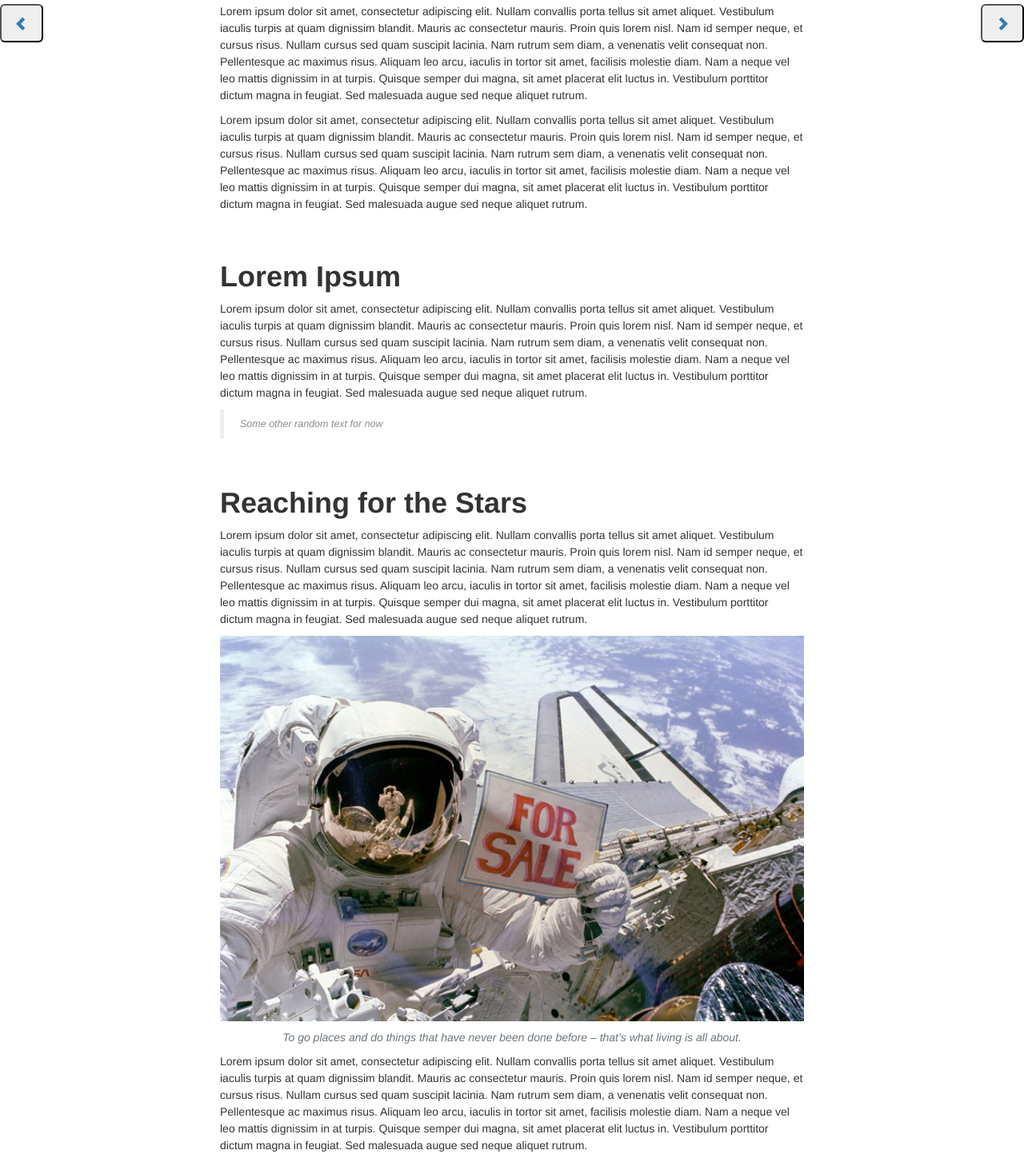
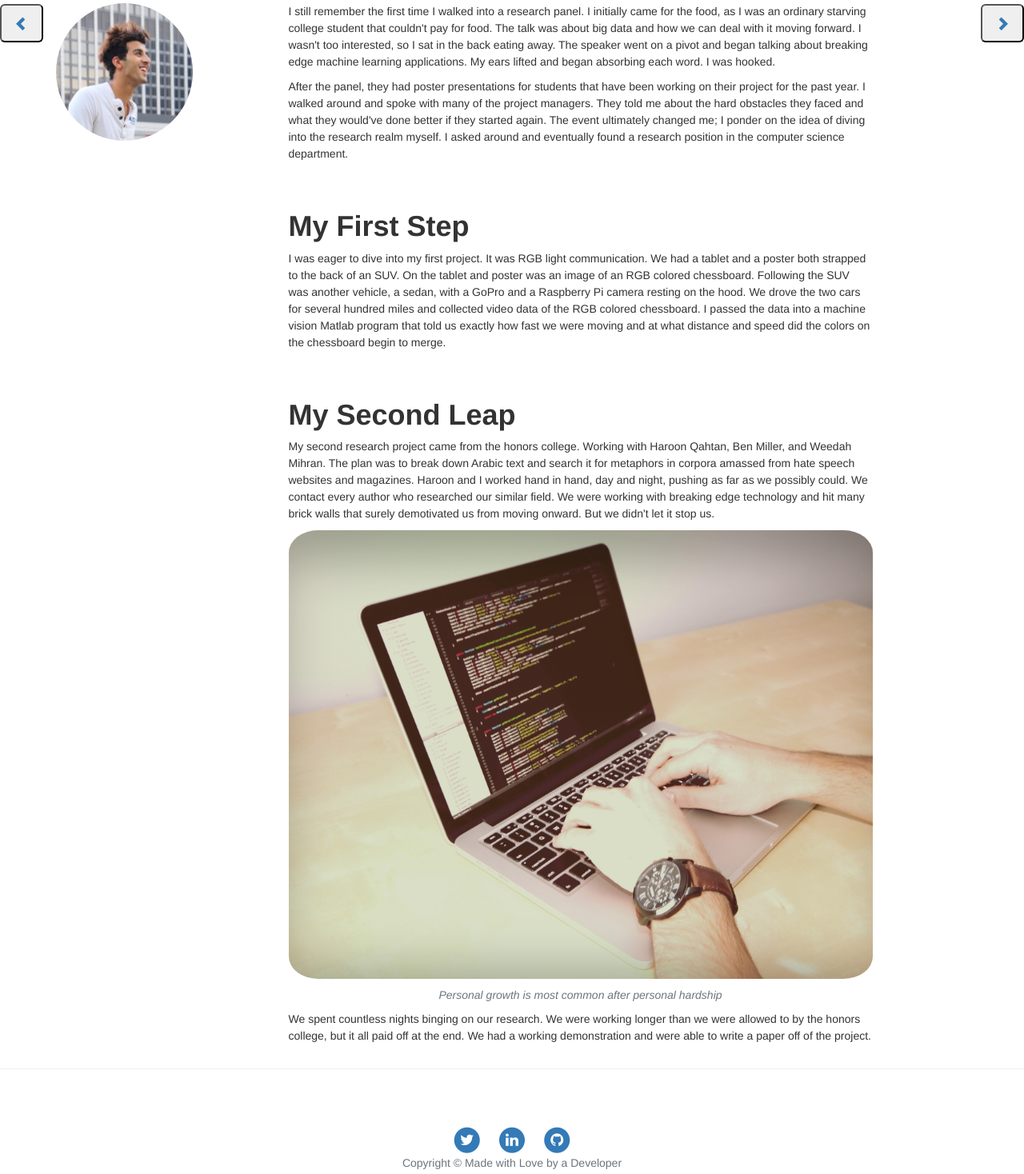
Before and after one commit to TigerYassin/TigerYassin.github.io, a website: page research.html in a window 1280 px wide. Shown: the part 667-2135 px from the top of the page at 80% size. Drawn offline with nearby package versions, Linux system fonts and the light colour scheme.

Commit message:
added author img

```diff
--- a/research.html
+++ b/research.html
@@ -72,31 +72,37 @@
 
 
     <!-- Post Content -->
+
+
     <article>
       <div class="container">
         <div class="row">
+
+          <img src="img/IMG5_2.JPG" style="height: 15%; width: 15%; border-radius: 50%">
+
+<!-- <img class="img-fluid col-md-4" > -->
           <div class="col-lg-8 col-md-10 mx-auto">
-            <p>Lorem ipsum dolor sit amet, consectetur adipiscing elit. Nullam convallis porta tellus sit amet aliquet. Vestibulum iaculis turpis at quam dignissim blandit. Mauris ac consectetur mauris. Proin quis lorem nisl. Nam id semper neque, et cursus risus. Nullam cursus sed quam suscipit lacinia. Nam rutrum sem diam, a venenatis velit consequat non. Pellentesque ac maximus risus. Aliquam leo arcu, iaculis in tortor sit amet, facilisis molestie diam. Nam a neque vel leo mattis dignissim in at turpis. Quisque semper dui magna, sit amet placerat elit luctus in. Vestibulum porttitor dictum magna in feugiat. Sed malesuada augue sed neque aliquet rutrum.</p>
+            <p>I still remember the first time I walked into a research panel. I initially came for the food, as I was an ordinary starving college student that couldn't pay for food. The talk was about big data and how we can deal with it moving forward. I wasn't too interested, so I sat in the back eating away. The speaker went on a pivot and began talking about breaking edge machine learning applications. My ears lifted and began absorbing each word. I was hooked. </p>
 
-            <p>Lorem ipsum dolor sit amet, consectetur adipiscing elit. Nullam convallis porta tellus sit amet aliquet. Vestibulum iaculis turpis at quam dignissim blandit. Mauris ac consectetur mauris. Proin quis lorem nisl. Nam id semper neque, et cursus risus. Nullam cursus sed quam suscipit lacinia. Nam rutrum sem diam, a venenatis velit consequat non. Pellentesque ac maximus risus. Aliquam leo arcu, iaculis in tortor sit amet, facilisis molestie diam. Nam a neque vel leo mattis dignissim in at turpis. Quisque semper dui magna, sit amet placerat elit luctus in. Vestibulum porttitor dictum magna in feugiat. Sed malesuada augue sed neque aliquet rutrum.</p>
+            <p>After the panel, they had poster presentations for students that have been working on their project for the past year. I walked around and spoke with many of the project managers. They told me about the hard obstacles they faced and what they would've done better if they started again. The event ultimately changed me; I ponder on the idea of diving into the research realm myself. I asked around and eventually found a research position in the computer science department. </p>
 
-            <h2 class="section-heading">Lorem Ipsum</h2>
+            <h2 class="section-heading">My First Step</h2>
 
-            <p>Lorem ipsum dolor sit amet, consectetur adipiscing elit. Nullam convallis porta tellus sit amet aliquet. Vestibulum iaculis turpis at quam dignissim blandit. Mauris ac consectetur mauris. Proin quis lorem nisl. Nam id semper neque, et cursus risus. Nullam cursus sed quam suscipit lacinia. Nam rutrum sem diam, a venenatis velit consequat non. Pellentesque ac maximus risus. Aliquam leo arcu, iaculis in tortor sit amet, facilisis molestie diam. Nam a neque vel leo mattis dignissim in at turpis. Quisque semper dui magna, sit amet placerat elit luctus in. Vestibulum porttitor dictum magna in feugiat. Sed malesuada augue sed neque aliquet rutrum.</p>
+            <p>I was eager to dive into my first project. It was RGB light communication. We had a tablet and a poster both strapped to the back of an SUV. On the tablet and poster was an image of an RGB colored chessboard. Following the SUV was another vehicle, a sedan, with a GoPro and a Raspberry Pi camera resting on the hood. We drove the two cars for several hundred miles and collected video data of the RGB colored chessboard. I passed the data into a machine vision Matlab program that told us exactly how fast we were moving and at what distance and speed did the colors on the chessboard begin to merge. </p>
 
-            <blockquote class="blockquote">Some other random text  for now</blockquote>
+            <!-- <blockquote class="blockquote">Some other random text  for now</blockquote> -->
 
 
-            <h2 class="section-heading">Reaching for the Stars</h2>
+            <h2 class="section-heading">My Second Leap</h2>
 
-            <p>Lorem ipsum dolor sit amet, consectetur adipiscing elit. Nullam convallis porta tellus sit amet aliquet. Vestibulum iaculis turpis at quam dignissim blandit. Mauris ac consectetur mauris. Proin quis lorem nisl. Nam id semper neque, et cursus risus. Nullam cursus sed quam suscipit lacinia. Nam rutrum sem diam, a venenatis velit consequat non. Pellentesque ac maximus risus. Aliquam leo arcu, iaculis in tortor sit amet, facilisis molestie diam. Nam a neque vel leo mattis dignissim in at turpis. Quisque semper dui magna, sit amet placerat elit luctus in. Vestibulum porttitor dictum magna in feugiat. Sed malesuada augue sed neque aliquet rutrum.</p>
+            <p>My second research project came from the honors college. Working with Haroon Qahtan, Ben Miller, and Weedah Mihran. The plan was to break down Arabic text and search it for metaphors in corpora amassed from hate speech websites and magazines. Haroon and I worked hand in hand, day and night, pushing as far as we possibly could. We contact every author who researched our similar field. We were working with breaking edge technology and hit many brick walls that surely demotivated us from moving onward. But we didn't let it stop us. </p>
 
             <a href="#">
-              <img class="img-fluid" src="img/post-sample-image.jpg" alt="">
+              <img class="img-fluid" src="img/coder.jpg" alt="" style="border-radius: 5%">
             </a>
-            <span class="caption text-muted">To go places and do things that have never been done before – that’s what living is all about.</span>
+            <span class="caption text-muted">Personal growth is most common after personal hardship</span>
 
-            <p>Lorem ipsum dolor sit amet, consectetur adipiscing elit. Nullam convallis porta tellus sit amet aliquet. Vestibulum iaculis turpis at quam dignissim blandit. Mauris ac consectetur mauris. Proin quis lorem nisl. Nam id semper neque, et cursus risus. Nullam cursus sed quam suscipit lacinia. Nam rutrum sem diam, a venenatis velit consequat non. Pellentesque ac maximus risus. Aliquam leo arcu, iaculis in tortor sit amet, facilisis molestie diam. Nam a neque vel leo mattis dignissim in at turpis. Quisque semper dui magna, sit amet placerat elit luctus in. Vestibulum porttitor dictum magna in feugiat. Sed malesuada augue sed neque aliquet rutrum.</p>
+            <p>We spent countless nights binging on our research. We were working longer than we were allowed to by the honors college, but it all paid off at the end. We had a working demonstration and were able to write a paper off of the project.</p>
           </div>
         </div>
       </div>
```
Also changed, not shown: crypto.html (+2 -0 lines), index.html (+7 -2 lines), ml.html (+2 -0 lines), oh.html (+2 -0 lines), resume.html (+1 -1 lines), img/IMG4_2.JPG (added), img/IMG5_2.JPG (added), img/IMG5_3.JPG (added), img/IMG_2.JPG (added), img/IMG_2175.JPG (added), img/IMG_2512.JPG (added), img/IMG_3.JPG (added), img/coder.jpg (added).
